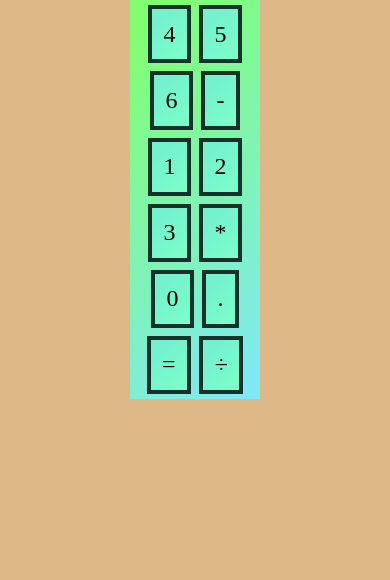
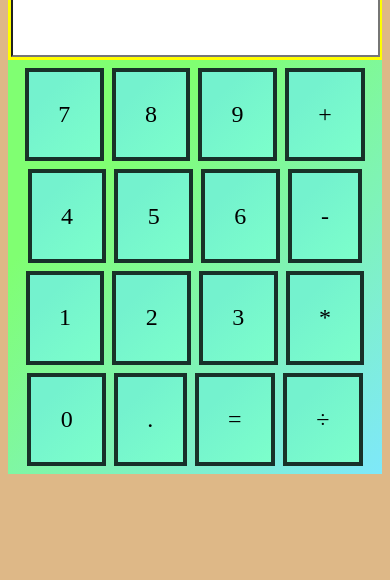
Before and after one commit to imamantripathi/Project-6-Calculator, a plain HTML site: page index.htm in a window 390 px wide. Shown: the part 264-844 px from the top of the page. Drawn offline with Linux system fonts and the light colour scheme.

Commit message:
Calculator #2

```diff
--- a/style.css
+++ b/style.css
@@ -1,9 +1,10 @@
 * {
   background-color: burlywood;
 }
-h1{
+h1 {
   text-align: center;
-  font-family: 'Lucida Sans', 'Lucida Sans Regular', 'Lucida Grande', 'Lucida Sans Unicode', Geneva, Verdana, sans-serif;
+  font-family: "Lucida Sans", "Lucida Sans Regular", "Lucida Grande",
+    "Lucida Sans Unicode", Geneva, Verdana, sans-serif;
   text-shadow: 1px 1px 10px red;
   margin-bottom: 0%;
 }
@@ -42,11 +43,11 @@ h1{
   /* grid-template-columns: auto auto auto; */
   margin: auto;
   background-color: #7ee8fa;
-background-image: linear-gradient(315deg, #7ee8fa 0%, #80ff72 74%);
+  background-image: linear-gradient(315deg, #7ee8fa 0%, #80ff72 74%);
 
   padding: 1%;
 
- justify-content: center;
+  justify-content: center;
 }
 .grid-item {
   background-color: #7cffcb;
@@ -57,8 +58,26 @@ background-image: linear-gradient(315deg, #7ee8fa 0%, #80ff72 74%);
   font-size: 150%;
   text-align: center;
 }
-.grid-item:hover{
+.grid-item:hover {
   background-color: #ff4e00;
-background-image: linear-gradient(315deg, #ff4e00 0%, #ec9f05 74%);
+  background-image: linear-gradient(315deg, #ff4e00 0%, #ec9f05 74%);
+}
+/*  for tablets  */
+@media only screen and (min-device-width: 768px) and (max-device-width: 1180px) {
+  h1 {
+    margin-top: 200px;
+  }
+  .container {
+    width: 60%;
+  }
+}
+/* For Mobiles */
 
+@media only screen and (max-width: 767px) {
+  .container {
+    width: 100%;
+  }
+  .grid-item {
+    padding: 8%;
+  }
 }
```
